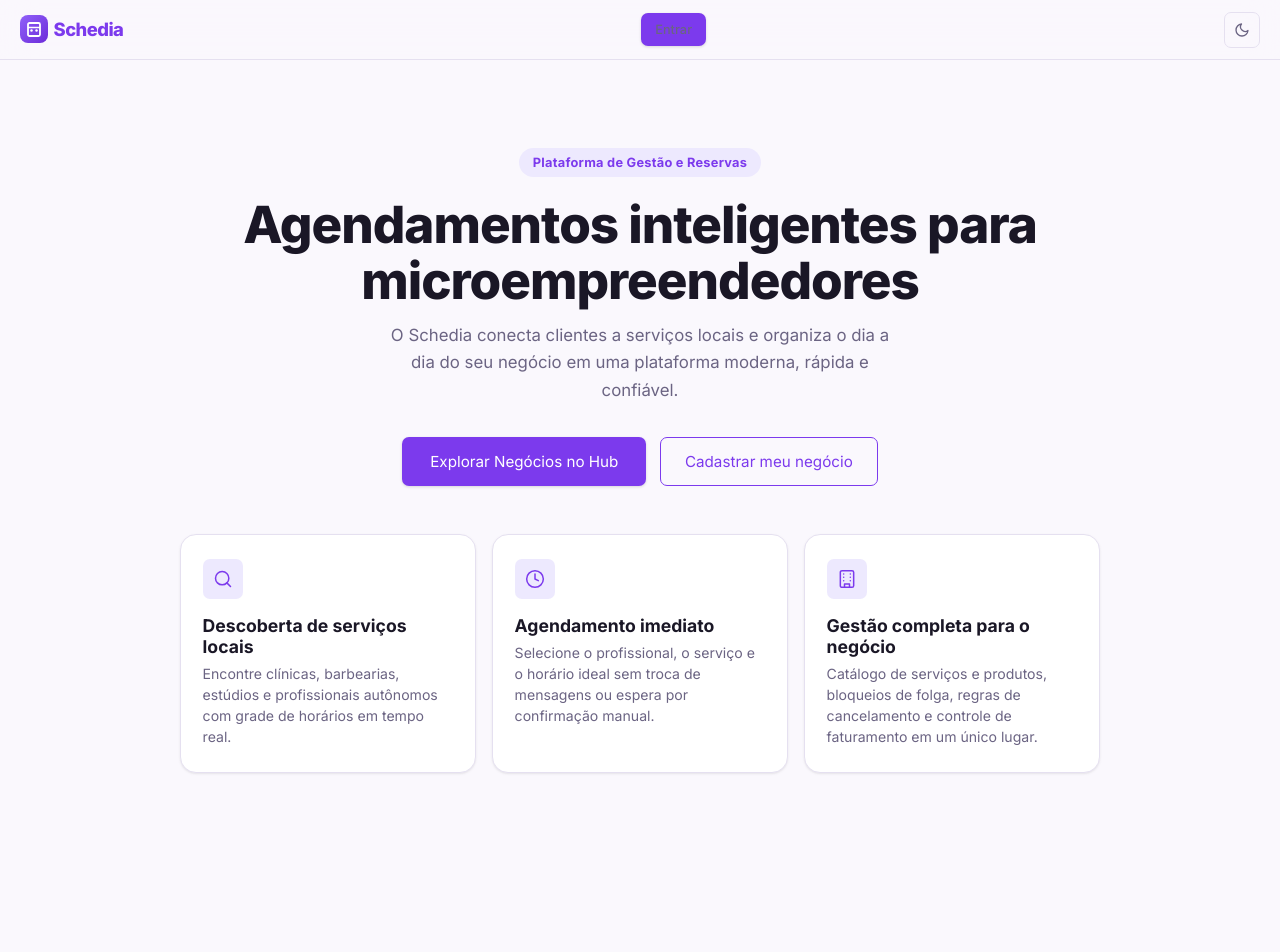
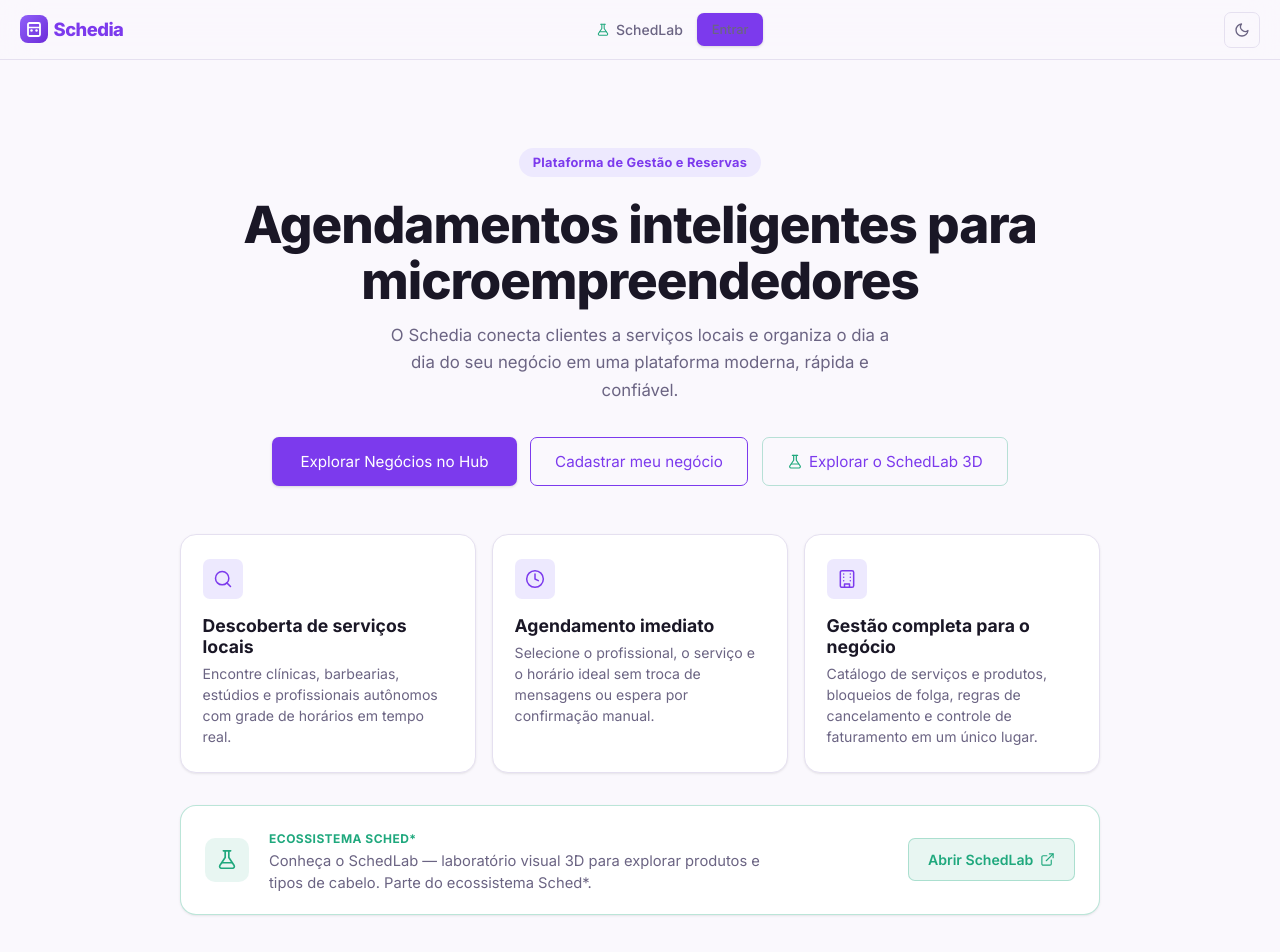
Before and after one commit to Thiago-ShawZ/Schedia, a React (Vite) app: page / in a window 1280 px wide. Shown: the top 952 px of the page. Before the commit the page ends 845 px from the top, so only its background shows below. Built offline with nearby package versions, Linux system fonts and the light colour scheme; no server answers.

Commit message:
Vinculo com o SchedLab feito

```diff
--- a/src/App.tsx
+++ b/src/App.tsx
@@ -28,6 +28,8 @@ import {
   UserIcon,
   LogOutIcon,
   ShieldCheckIcon,
+  FlaskIcon,
+  ExternalLinkIcon,
 } from './components/Icons'
 
 /** Ícone sol para tema claro */
@@ -131,6 +133,16 @@ function Header() {
                 ) : null}
                 <span>Perfil</span>
               </NavLink>
+              <a
+                href="https://schedlab-puce.vercel.app"
+                target="_blank"
+                rel="noopener noreferrer"
+                className="schedlab-nav-link"
+                aria-label="Abrir SchedLab — laboratório 3D de cuidados capilares (abre em nova aba)"
+              >
+                <FlaskIcon size={14} />
+                <span>SchedLab</span>
+              </a>
               <button
                 className="btn ghost sm"
                 style={{ marginLeft: '.5rem', padding: '.32rem .75rem' }}
@@ -140,9 +152,21 @@ function Header() {
               </button>
             </>
           ) : (
-            <Link to="/entrar" className="btn sm">
-              Entrar
-            </Link>
+            <>
+              <a
+                href="https://schedlab-puce.vercel.app"
+                target="_blank"
+                rel="noopener noreferrer"
+                className="schedlab-nav-link"
+                aria-label="Abrir SchedLab — laboratório 3D de cuidados capilares (abre em nova aba)"
+              >
+                <FlaskIcon size={14} />
+                <span>SchedLab</span>
+              </a>
+              <Link to="/entrar" className="btn sm">
+                Entrar
+              </Link>
+            </>
           )}
         </nav>
 
@@ -208,6 +232,19 @@ function Header() {
                 <span>Meu Perfil</span>
               </NavLink>
               <div className="divider" style={{ margin: '.5rem 0' }} />
+              <a
+                href="https://schedlab-puce.vercel.app"
+                target="_blank"
+                rel="noopener noreferrer"
+                className="mobile-schedlab-link"
+                onClick={close}
+                aria-label="Abrir SchedLab — laboratório 3D de cuidados capilares (abre em nova aba)"
+              >
+                <FlaskIcon size={17} style={{ color: 'var(--lab-accent, #1fa87d)' }} />
+                <span>SchedLab</span>
+                <span className="schedlab-badge">3D</span>
+                <ExternalLinkIcon size={13} style={{ marginLeft: 'auto', opacity: 0.6 }} />
+              </a>
               <button
                 className="menu-link"
                 onClick={() => {
@@ -224,6 +261,19 @@ function Header() {
               <NavLink to="/" onClick={close}>
                 Início
               </NavLink>
+              <a
+                href="https://schedlab-puce.vercel.app"
+                target="_blank"
+                rel="noopener noreferrer"
+                className="mobile-schedlab-link"
+                onClick={close}
+                aria-label="Abrir SchedLab — laboratório 3D de cuidados capilares (abre em nova aba)"
+              >
+                <FlaskIcon size={17} style={{ color: 'var(--lab-accent, #1fa87d)' }} />
+                <span>SchedLab</span>
+                <span className="schedlab-badge">3D</span>
+                <ExternalLinkIcon size={13} style={{ marginLeft: 'auto', opacity: 0.6 }} />
+              </a>
               <Link to="/entrar" className="btn" style={{ marginTop: '1rem' }} onClick={close}>
                 Entrar ou Cadastrar
               </Link>
--- a/src/components/Icons.tsx
+++ b/src/components/Icons.tsx
@@ -214,3 +214,13 @@ export function ShieldCheckIcon({ size = 18, ...props }: IconProps) {
     </svg>
   )
 }
+
+export function FlaskIcon({ size = 18, ...props }: IconProps) {
+  return (
+    <svg width={size} height={size} viewBox="0 0 24 24" fill="none" stroke="currentColor" strokeWidth="1.8" strokeLinecap="round" strokeLinejoin="round" {...props}>
+      <path d="M10 2v7.31L4.2 18.06A2 2 0 0 0 5.86 21h12.28a2 2 0 0 0 1.66-2.94L14 9.31V2" />
+      <line x1="8" x2="16" y1="2" y2="2" />
+      <line x1="6.5" x2="17.5" y1="15" y2="15" />
+    </svg>
+  )
+}
--- a/src/index.css
+++ b/src/index.css
@@ -31,6 +31,9 @@
   --r-f: 9999px;
   --tr: .16s ease;
   --hh: 60px;
+  --lab-accent: #1fa87d;
+  --lab-accent-lt: rgba(31, 168, 125, 0.1);
+  --lab-accent-border: rgba(31, 168, 125, 0.3);
   color-scheme: light;
 }
 
@@ -58,6 +61,9 @@
     --sh: 0 1px 3px rgba(0, 0, 0, .3);
     --sh-md: 0 4px 16px rgba(0, 0, 0, .5);
     --sh-lg: 0 10px 40px rgba(0, 0, 0, .6);
+    --lab-accent: #43c497;
+    --lab-accent-lt: rgba(67, 196, 151, 0.14);
+    --lab-accent-border: rgba(67, 196, 151, 0.35);
     color-scheme: dark;
   }
 }
@@ -85,6 +91,9 @@
   --sh: 0 1px 3px rgba(0, 0, 0, .3);
   --sh-md: 0 4px 16px rgba(0, 0, 0, .5);
   --sh-lg: 0 10px 40px rgba(0, 0, 0, .6);
+  --lab-accent: #43c497;
+  --lab-accent-lt: rgba(67, 196, 151, 0.14);
+  --lab-accent-border: rgba(67, 196, 151, 0.35);
   color-scheme: dark;
 }
 
@@ -111,6 +120,9 @@
   --sh: 0 1px 3px rgba(0, 0, 0, .06), 0 1px 2px rgba(0, 0, 0, .04);
   --sh-md: 0 4px 16px rgba(0, 0, 0, .09);
   --sh-lg: 0 10px 40px rgba(0, 0, 0, .13);
+  --lab-accent: #1fa87d;
+  --lab-accent-lt: rgba(31, 168, 125, 0.1);
+  --lab-accent-border: rgba(31, 168, 125, 0.3);
   color-scheme: light;
 }
 
@@ -487,6 +499,167 @@ main {
   display: grid;
   grid-template-columns: repeat(auto-fit, minmax(200px, 1fr));
   gap: 1rem
+}
+
+/* ─── SchedLab Ecosystem Utilities ────────────────────────────────── */
+.schedlab-nav-link {
+  display: inline-flex;
+  align-items: center;
+  gap: .35rem;
+  padding: .4rem .75rem;
+  border-radius: var(--r-sm);
+  font-size: .875rem;
+  font-weight: 500;
+  color: var(--muted);
+  text-decoration: none;
+  transition: color var(--tr), background var(--tr);
+}
+
+.schedlab-nav-link:hover {
+  color: var(--lab-accent);
+  background: var(--lab-accent-lt);
+}
+
+.schedlab-nav-link svg {
+  color: var(--lab-accent);
+  transition: transform var(--tr);
+}
+
+.schedlab-nav-link:hover svg {
+  transform: scale(1.1);
+}
+
+.mobile-schedlab-link {
+  display: flex;
+  align-items: center;
+  gap: .5rem;
+  padding: .65rem .75rem;
+  border-radius: var(--r-sm);
+  font-size: .9rem;
+  font-weight: 500;
+  color: var(--fg);
+  min-height: 44px;
+  text-decoration: none;
+  transition: background var(--tr), color var(--tr);
+}
+
+.mobile-schedlab-link:hover {
+  background: var(--lab-accent-lt) !important;
+  color: var(--lab-accent) !important;
+}
+
+.schedlab-badge {
+  font-size: .68rem;
+  font-weight: 700;
+  line-height: 1;
+  padding: .2rem .45rem;
+  border-radius: 9999px;
+  background: var(--lab-accent-lt);
+  color: var(--lab-accent);
+  letter-spacing: .02em;
+}
+
+.schedlab-hero-cta {
+  border-color: var(--lab-accent-border) !important;
+  color: var(--fg);
+  transition: border-color var(--tr), color var(--tr), background var(--tr);
+}
+
+.schedlab-hero-cta svg {
+  color: var(--lab-accent);
+}
+
+.schedlab-hero-cta:hover {
+  border-color: var(--lab-accent) !important;
+  color: var(--lab-accent) !important;
+  background: var(--lab-accent-lt) !important;
+}
+
+.schedlab-ecosystem-banner {
+  margin-top: 2rem;
+  padding: 1.25rem 1.5rem;
+  background: var(--card);
+  border: 1px solid var(--lab-accent-border);
+  border-radius: var(--r-lg);
+  box-shadow: var(--sh);
+  display: flex;
+  align-items: center;
+  justify-content: space-between;
+  gap: 1.25rem;
+  text-align: left;
+}
+
+.schedlab-ecosystem-icon {
+  width: 44px;
+  height: 44px;
+  border-radius: var(--r);
+  background: var(--lab-accent-lt);
+  color: var(--lab-accent);
+  display: flex;
+  align-items: center;
+  justify-content: center;
+  flex-shrink: 0;
+}
+
+.schedlab-ecosystem-info {
+  flex: 1;
+}
+
+.schedlab-ecosystem-tag {
+  display: inline-block;
+  font-size: .75rem;
+  font-weight: 700;
+  text-transform: uppercase;
+  letter-spacing: .04em;
+  color: var(--lab-accent);
+  margin-bottom: .2rem;
+}
+
+.schedlab-ecosystem-info p {
+  margin: 0;
+  color: var(--muted);
+  font-size: .92rem;
+  line-height: 1.45;
+}
+
+.schedlab-ecosystem-info strong {
+  color: var(--fg);
+}
+
+.schedlab-btn-ecosystem {
+  display: inline-flex;
+  align-items: center;
+  gap: .4rem;
+  padding: .6rem 1.2rem;
+  font-size: .88rem;
+  font-weight: 600;
+  border-radius: var(--r-sm);
+  background: var(--lab-accent-lt);
+  color: var(--lab-accent);
+  border: 1px solid var(--lab-accent-border);
+  white-space: nowrap;
+  flex-shrink: 0;
+  text-decoration: none;
+  transition: background var(--tr), color var(--tr), border-color var(--tr), transform var(--tr);
+}
+
+.schedlab-btn-ecosystem:hover {
+  background: var(--lab-accent);
+  color: #ffffff;
+  border-color: var(--lab-accent);
+}
+
+@media (max-width: 768px) {
+  .schedlab-ecosystem-banner {
+    flex-direction: column;
+    align-items: flex-start;
+    padding: 1.2rem;
+    gap: 1rem;
+  }
+  .schedlab-btn-ecosystem {
+    width: 100%;
+    justify-content: center;
+  }
 }
 
 /* ─── Grid + Cards ────────────────────────────────────────────────── */
--- a/src/pages/Landing.tsx
+++ b/src/pages/Landing.tsx
@@ -1,6 +1,6 @@
 import { Link } from 'react-router-dom'
 import { useAuth } from '../auth/AuthContext'
-import { SearchIcon, ClockIcon, BuildingIcon } from '../components/Icons'
+import { SearchIcon, ClockIcon, BuildingIcon, FlaskIcon, ExternalLinkIcon } from '../components/Icons'
 
 const features = [
   {
@@ -60,6 +60,17 @@ export default function Landing() {
               Cadastrar meu negócio
             </Link>
           )}
+          <a
+            className="btn ghost schedlab-hero-cta"
+            href="https://schedlab-puce.vercel.app"
+            target="_blank"
+            rel="noopener noreferrer"
+            aria-label="Abrir SchedLab — laboratório 3D de cuidados capilares (abre em nova aba)"
+            style={{ padding: '.75rem 1.5rem', fontSize: '.95rem' }}
+          >
+            <FlaskIcon size={16} />
+            <span>Explorar o SchedLab 3D</span>
+          </a>
         </div>
 
         <div className="hero-features">
@@ -87,6 +98,28 @@ export default function Landing() {
             </article>
           ))}
         </div>
+
+        <div className="schedlab-ecosystem-banner">
+          <div className="schedlab-ecosystem-icon">
+            <FlaskIcon size={22} />
+          </div>
+          <div className="schedlab-ecosystem-info">
+            <span className="schedlab-ecosystem-tag">Ecossistema Sched*</span>
+            <p>
+              Conheça o SchedLab — laboratório visual 3D para explorar produtos e tipos de cabelo. Parte do ecossistema Sched*.
+            </p>
+          </div>
+          <a
+            href="https://schedlab-puce.vercel.app"
+            target="_blank"
+            rel="noopener noreferrer"
+            className="schedlab-btn-ecosystem"
+            aria-label="Abrir SchedLab — laboratório 3D de cuidados capilares (abre em nova aba)"
+          >
+            <span>Abrir SchedLab</span>
+            <ExternalLinkIcon size={15} />
+          </a>
+        </div>
       </section>
     </main>
   )
```
Also changed, not shown: 2 other files (tests, documents, lock files or other folders).
